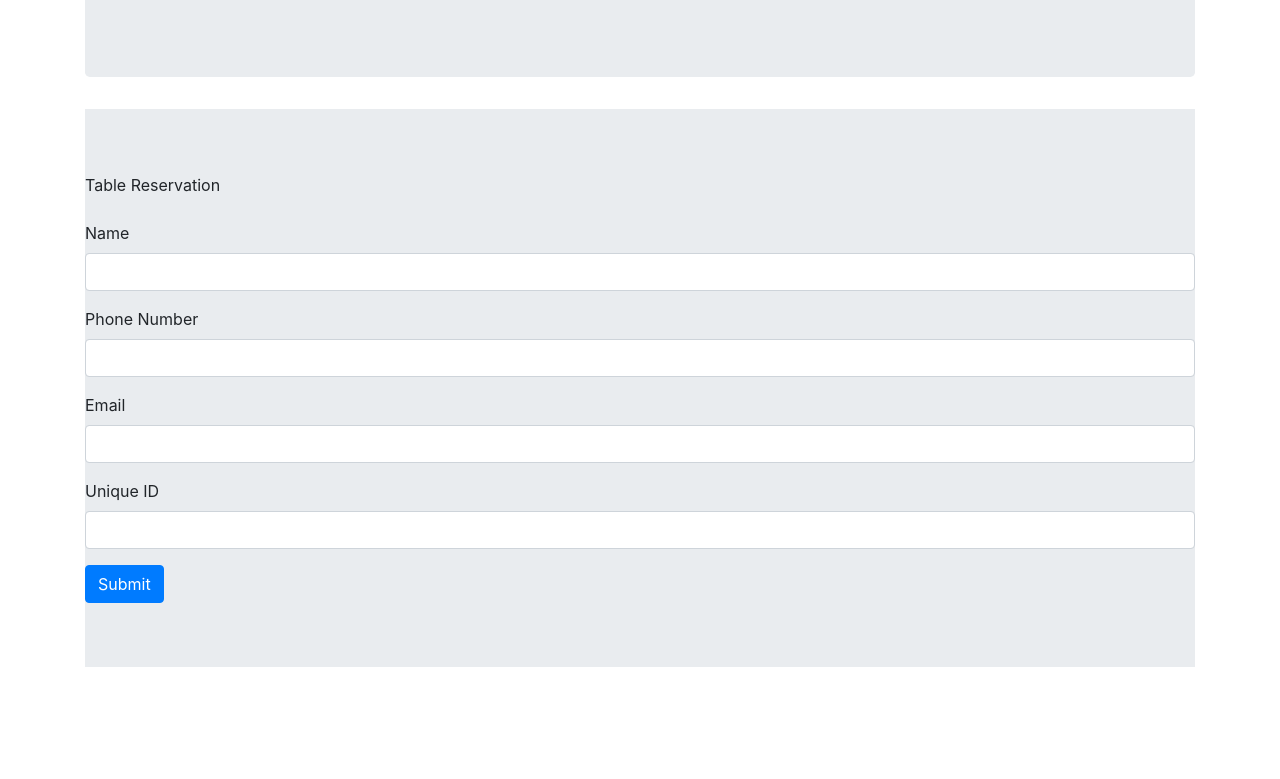
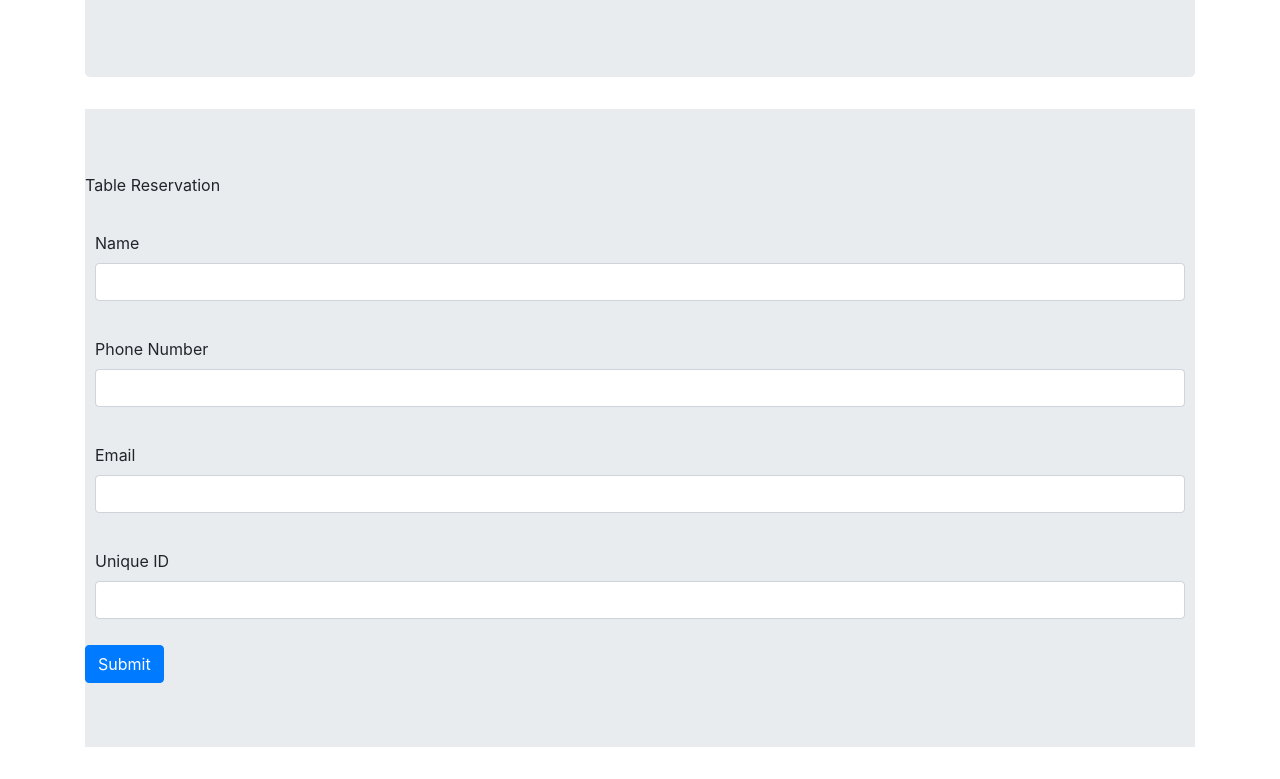
Before and after one commit to collintegral/hot-restaurant, a website: page reserve.html in a window 1280 px wide. Shown: the part 278-1057 px from the top of the page. Before the commit the page ends 977 px from the top, so only its background shows below. Drawn offline with nearby package versions, Linux system fonts and the light colour scheme.

Commit message:
updated styling

```diff
--- a/reserve.html
+++ b/reserve.html
@@ -39,20 +39,20 @@
             Table Reservation
           </div>
           <br>
-      <form id="inputf" >
-        <div  class="form-group">
+      <form>
+        <div style="padding: 10px" class="form-group">
           <label for="exampleFormControlInput1">Name</label>
           <input type="name" class="form-control" id="exampleFormControlInput1" placeholder="">
         </div>
-        <div class="form-group">
+        <div style="padding: 10px" class="form-group">
           <label for="exampleFormControlInput1">Phone Number</label>
           <input type="name" class="form-control" id="exampleFormControlInput1" placeholder="">
         </div>
-        <div class="form-group">
+        <div style="padding: 10px"class="form-group">
           <label for="exampleFormControlInput1">Email</label>
           <input type="name" class="form-control" id="exampleFormControlInput1" placeholder="">
         </div>
-        <div class="form-group">
+        <div style="padding: 10px"class="form-group">
           <label for="exampleFormControlInput1">Unique ID</label>
           <input type="name" class="form-control" id="exampleFormControlInput1" placeholder="">
         </div>
--- a/styles.css
+++ b/styles.css
@@ -1,6 +1,6 @@
 body{
 
 };
-#inputf{
-margin: 5px;
+.form-group{
+padding: 5px !important;
 };
```
